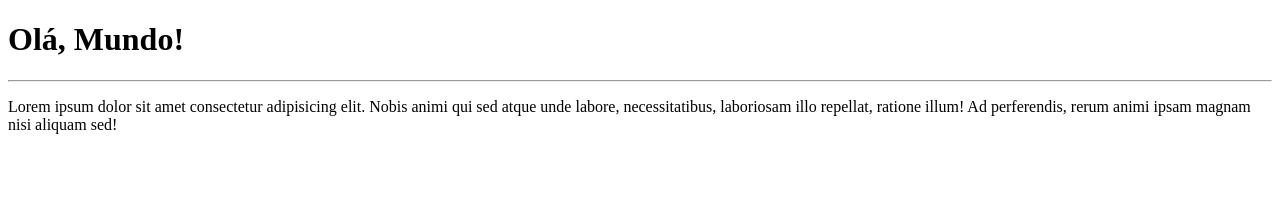
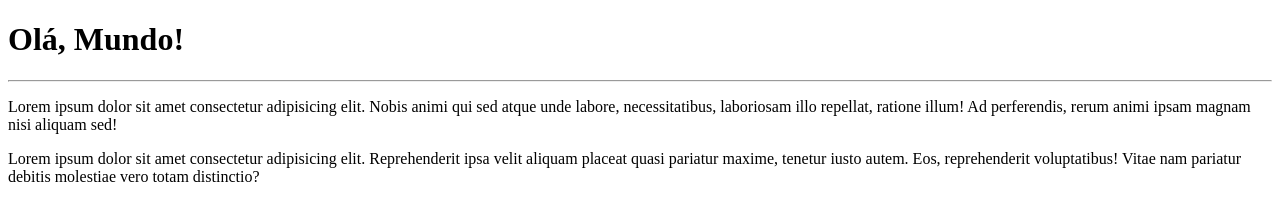
Before and after one commit to MaairaLimaa/Ola-Mundo02, a plain HTML site: page Site-exemplo/index.html in a window 1280 px wide. Drawn offline with Linux system fonts and the light colour scheme.

Commit message:
adicionei um paragrafo

```diff
--- a/Site-exemplo/index.html
+++ b/Site-exemplo/index.html
@@ -9,5 +9,6 @@
     <h1>Olá, Mundo!</h1>
     <hr>
     <p>Lorem ipsum dolor sit amet consectetur adipisicing elit. Nobis animi qui sed atque unde labore, necessitatibus, laboriosam illo repellat, ratione illum! Ad perferendis, rerum animi ipsam magnam nisi aliquam sed!</p>
+    <p>Lorem ipsum dolor sit amet consectetur adipisicing elit. Reprehenderit ipsa velit aliquam placeat quasi pariatur maxime, tenetur iusto autem. Eos, reprehenderit voluptatibus! Vitae nam pariatur debitis molestiae vero totam distinctio?</p>
 </body>
 </html>
```
